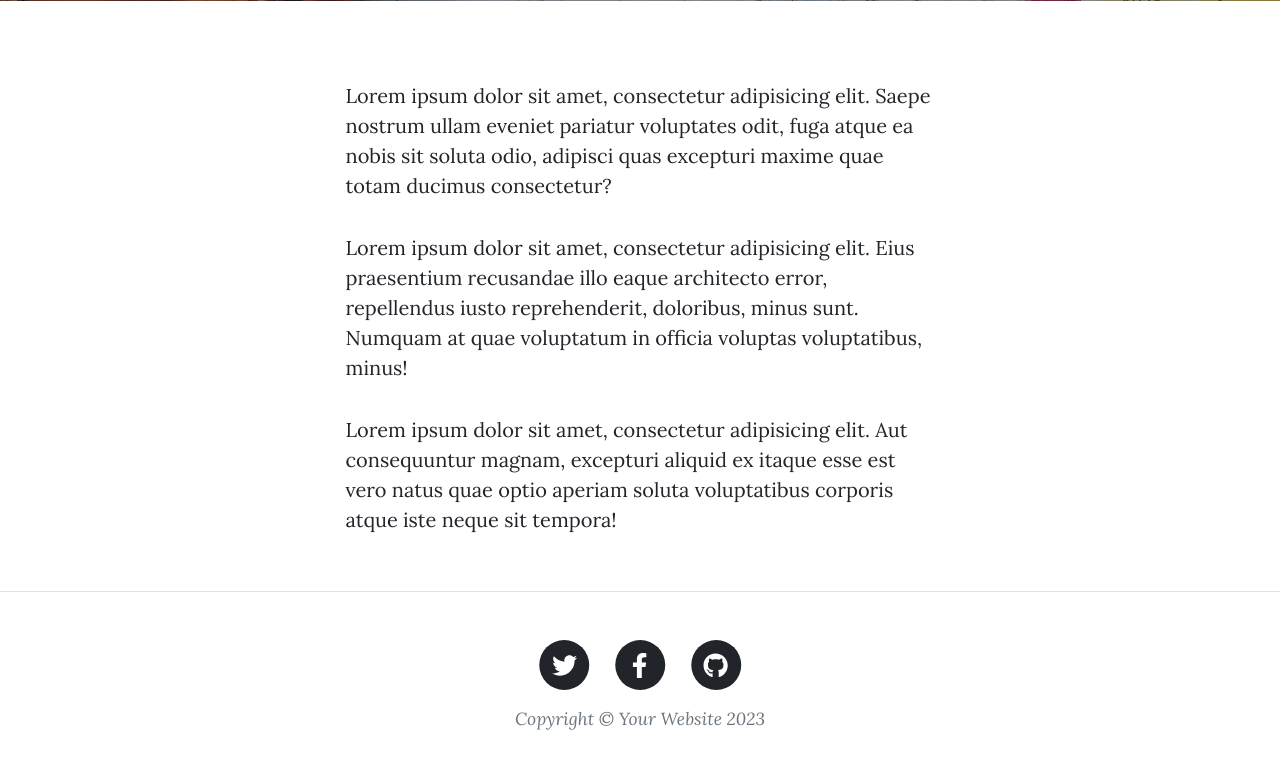
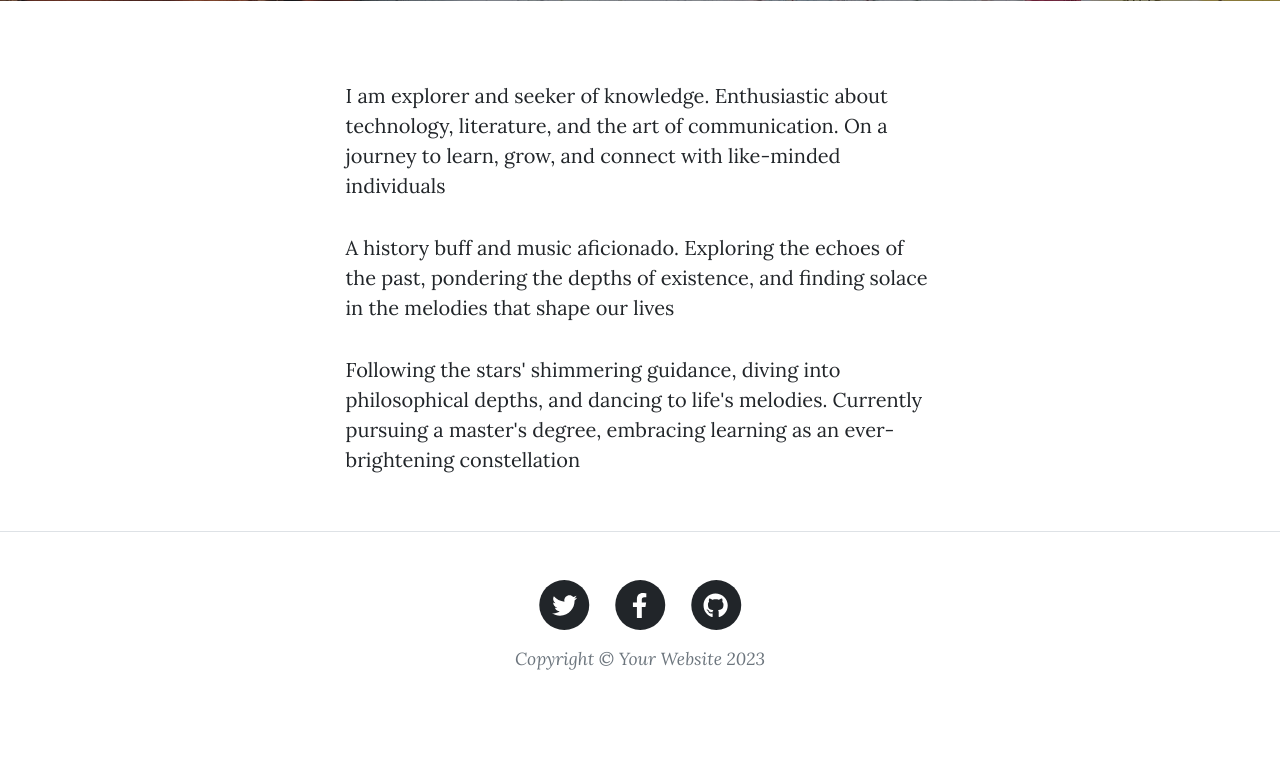
Before and after one commit to Vishnu5L3/Latest_Deployment_Vishnu-s-Blog, a Flask app: page /about in a window 1280 px wide. Shown: the part 531-1312 px from the top of the page. After the commit the page ends 1201 px from the top, so only its background shows below. Run offline with Flask 3, Linux system fonts and the light colour scheme; some libraries are stand-ins or nearby versions.

Commit message:
Initial commit

```diff
--- a/templates/about.html
+++ b/templates/about.html
@@ -22,22 +22,13 @@
     <div class="row gx-4 gx-lg-5 justify-content-center">
       <div class="col-md-10 col-lg-8 col-xl-7">
         <p>
-          Lorem ipsum dolor sit amet, consectetur adipisicing elit. Saepe
-          nostrum ullam eveniet pariatur voluptates odit, fuga atque ea nobis
-          sit soluta odio, adipisci quas excepturi maxime quae totam ducimus
-          consectetur?
+          I am explorer and seeker of knowledge. Enthusiastic about technology, literature, and the art of communication. On a journey to learn, grow, and connect with like-minded individuals
         </p>
         <p>
-          Lorem ipsum dolor sit amet, consectetur adipisicing elit. Eius
-          praesentium recusandae illo eaque architecto error, repellendus iusto
-          reprehenderit, doloribus, minus sunt. Numquam at quae voluptatum in
-          officia voluptas voluptatibus, minus!
+          A history buff and music aficionado. Exploring the echoes of the past, pondering the depths of existence, and finding solace in the melodies that shape our lives
         </p>
         <p>
-          Lorem ipsum dolor sit amet, consectetur adipisicing elit. Aut
-          consequuntur magnam, excepturi aliquid ex itaque esse est vero natus
-          quae optio aperiam soluta voluptatibus corporis atque iste neque sit
-          tempora!
+          Following the stars' shimmering guidance, diving into philosophical depths, and dancing to life's melodies. Currently pursuing a master's degree, embracing learning as an ever-brightening constellation
         </p>
       </div>
     </div>
--- a/templates/index.html
+++ b/templates/index.html
@@ -9,7 +9,7 @@
     <div class="row gx-4 gx-lg-5 justify-content-center">
       <div class="col-md-10 col-lg-8 col-xl-7">
         <div class="site-heading">
-          <h1>Angela's Blog</h1>
+          <h1>Vishnu's Blog</h1>
           <span class="subheading">A collection of random musings.</span>
         </div>
       </div>
```
